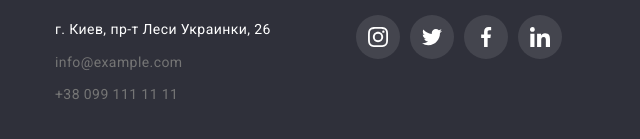
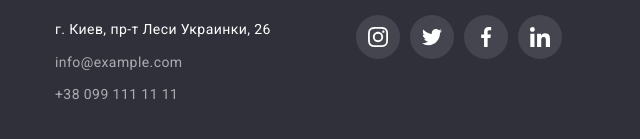
Before and after one commit to OlgaLisnychuk/bem-6, a plain HTML site: page index.html in a window 1280 px wide. Shown: the part 2770-2909 px from the top of the page, 0-640 px from the left. Drawn offline with nearby package versions, Linux system fonts and the light colour scheme.

Commit message:
Внесено зміни до змінних

```diff
--- a/css/styles.css
+++ b/css/styles.css
@@ -3,7 +3,7 @@
     --title-text-color:  #212121;
     --accent-color: #2196F3;
     --primary-white-color: #FFFFFF;
-    --secondary-whit-color: color: rgba(255, 255, 255, 0.6);
+    --secondary-whit-color: rgba(255, 255, 255, 0.6);
     --medium-bg-color: #E5E5E5;
     --end-bg-color: #F5F4FA;
     --futer-bg-color: #2F303A;
```
